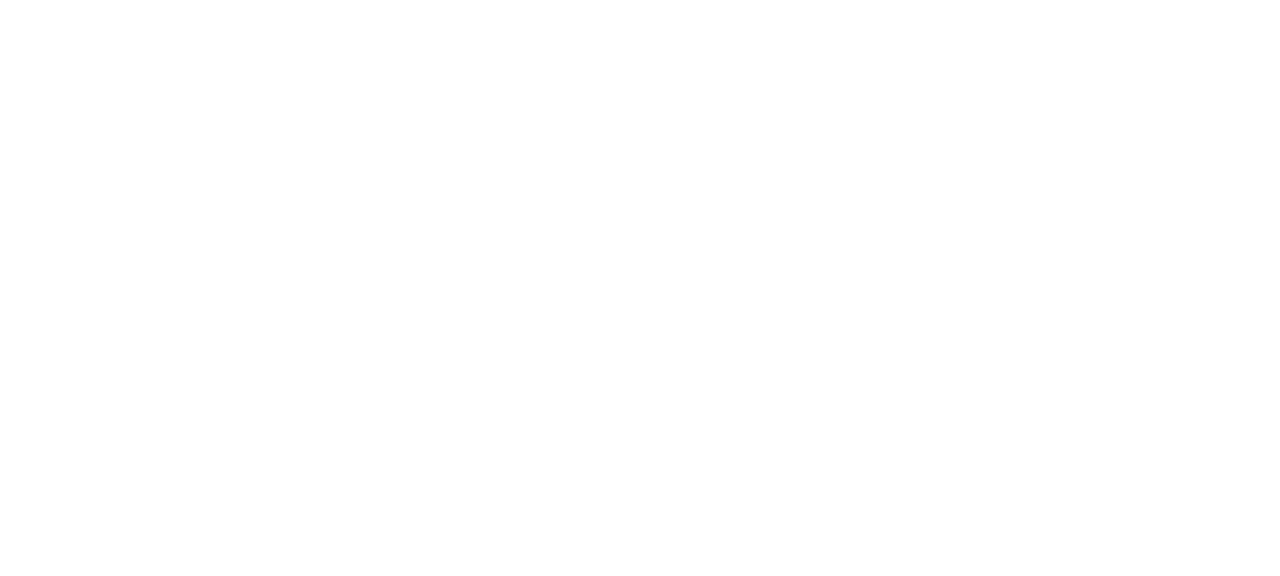
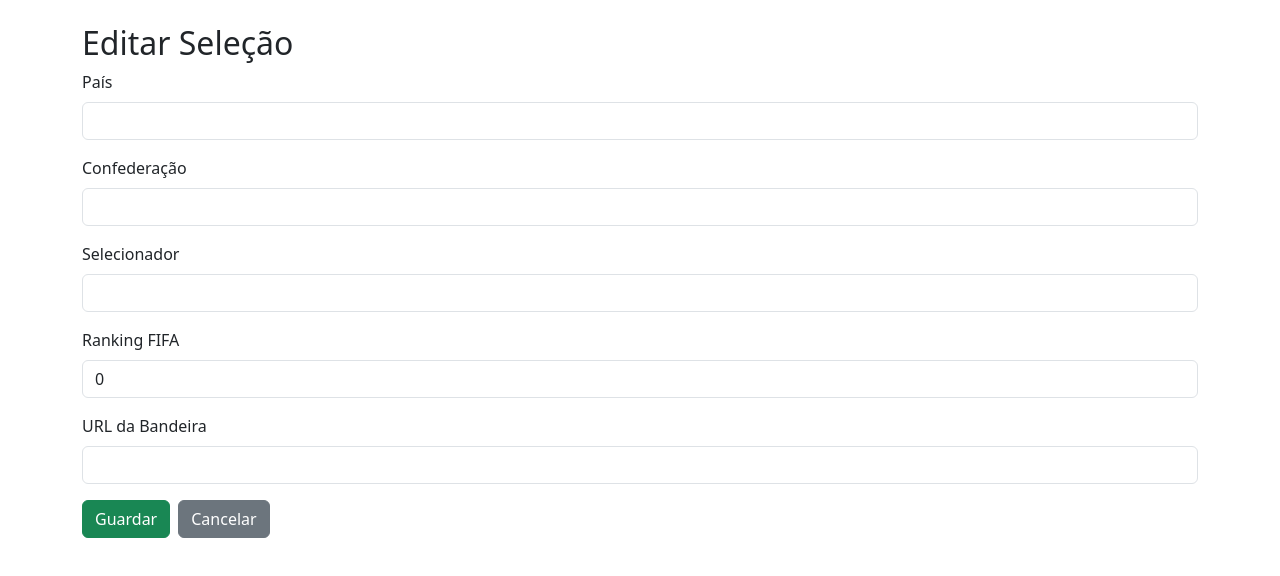
Before and after one commit to Diogo-Ribeiro-FE/TWAMPedroDiogo, an Angular app in the folder mundial-futebol/: page /teams/edit/1 in a window 1280 px wide. Before the commit this address led to /. Shown: the top 576 px of the page. Built offline with nearby package versions, Linux system fonts and the light colour scheme; no server answers.

Commit message:
Implementação do teamforms.ts, html e adicionei a respectiva rota

```diff
--- a/mundial-futebol/src/app/app.routes.ts
+++ b/mundial-futebol/src/app/app.routes.ts
@@ -1,9 +1,12 @@
 import { Routes } from '@angular/router';
 import { TeamsListComponent } from './pages/teams/teams-list/teams-list';
+import { TeamForm } from './pages/teams/team-form/team-form';
 
 //para testarmos algo, por exemplo quis testar o teams-list.html, tens que adicionar aqui ás rotas
 
 export const routes: Routes = [
   { path: 'teams', component: TeamsListComponent },
+  { path: 'teams/new', component: TeamForm },
+  { path: 'teams/edit/:id', component: TeamForm },
   { path: '', redirectTo: 'teams', pathMatch: 'full' }
 ];
--- a/mundial-futebol/src/app/pages/teams/team-form/team-form.html
+++ b/mundial-futebol/src/app/pages/teams/team-form/team-form.html
@@ -1 +1,33 @@
-<p>team-form works!</p>
+<div class="container mt-4">
+  <h2>{{ isEdit ? 'Editar Seleção' : 'Nova Seleção' }}</h2>
+
+  <form (ngSubmit)="onSubmit()">
+    <div class="mb-3">
+      <label class="form-label">País</label>
+      <input type="text" class="form-control" [(ngModel)]="team.country" name="country" required>
+    </div>
+
+    <div class="mb-3">
+      <label class="form-label">Confederação</label>
+      <input type="text" class="form-control" [(ngModel)]="team.confederation" name="confederation" required>
+    </div>
+
+    <div class="mb-3">
+      <label class="form-label">Selecionador</label>
+      <input type="text" class="form-control" [(ngModel)]="team.coach" name="coach" required>
+    </div>
+
+    <div class="mb-3">
+      <label class="form-label">Ranking FIFA</label>
+      <input type="number" class="form-control" [(ngModel)]="team.fifaRanking" name="fifaRanking" required>
+    </div>
+
+    <div class="mb-3">
+      <label class="form-label">URL da Bandeira</label>
+      <input type="text" class="form-control" [(ngModel)]="team.flagUrl" name="flagUrl">
+    </div>
+
+    <button type="submit" class="btn btn-success me-2">Guardar</button>
+    <a routerLink="/teams" class="btn btn-secondary">Cancelar</a>
+  </form>
+</div>
--- a/mundial-futebol/src/app/pages/teams/team-form/team-form.ts
+++ b/mundial-futebol/src/app/pages/teams/team-form/team-form.ts
@@ -1,11 +1,57 @@
-import { Component } from '@angular/core';
+import { Component, OnInit, ChangeDetectorRef } from '@angular/core';
+import { CommonModule } from '@angular/common';
+import { FormsModule } from '@angular/forms';
+import { ActivatedRoute, Router, RouterLink } from '@angular/router';
+import { TeamService } from '../../../core/services/teams';
+import { Team } from '../../../core/models/teams';
 
 @Component({
   selector: 'app-team-form',
-  imports: [],
+  standalone: true,
+  imports: [CommonModule, FormsModule, RouterLink],
   templateUrl: './team-form.html',
-  styleUrl: './team-form.css',
+  styleUrl: './team-form.css'
 })
-export class TeamForm {
 
+export class TeamForm implements OnInit {
+  team: Team = {
+    country: '',
+    confederation: '',
+    coach: '',
+    fifaRanking: 0,
+    flagUrl: ''
+  };
+
+  isEdit = false;
+  id: string | null = null;
+
+ constructor(
+  private teamService: TeamService,
+  private route: ActivatedRoute,
+  private router: Router,
+  private cdr: ChangeDetectorRef
+) {}
+
+  ngOnInit() {
+  this.id = this.route.snapshot.paramMap.get('id');
+  if (this.id) {
+    this.isEdit = true;
+    this.teamService.getTeamById(this.id).subscribe(data => {
+      this.team = { ...data };
+      this.cdr.detectChanges();
+    });
+  }
 }
+
+  onSubmit() {
+    if (this.isEdit && this.id) {
+      this.teamService.updateTeam(this.id, this.team).subscribe(() => {
+        this.router.navigate(['/teams']);
+      });
+    } else {
+      this.teamService.createTeam(this.team).subscribe(() => {
+        this.router.navigate(['/teams']);
+      });
+    }
+  }
+}
```
